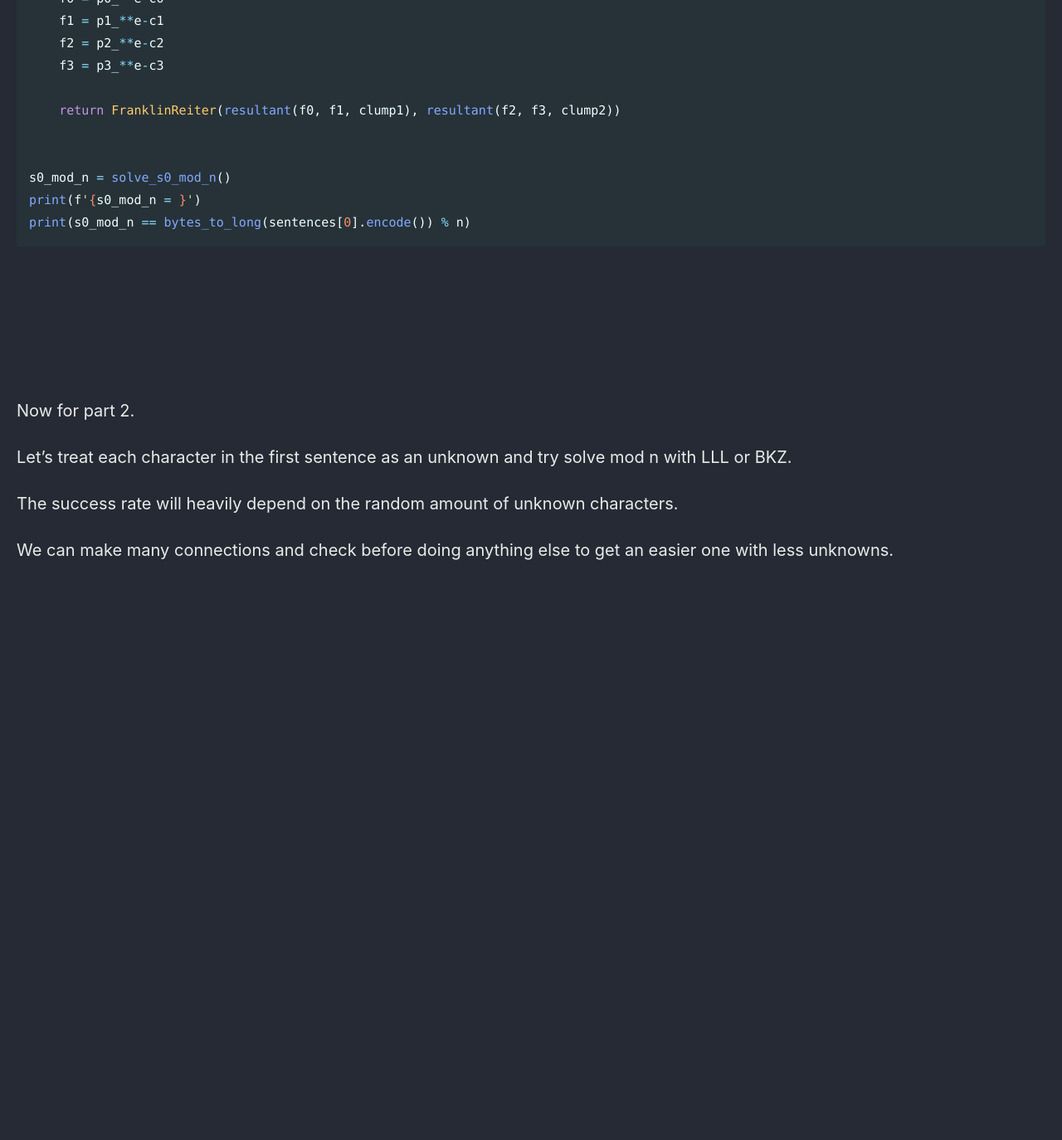
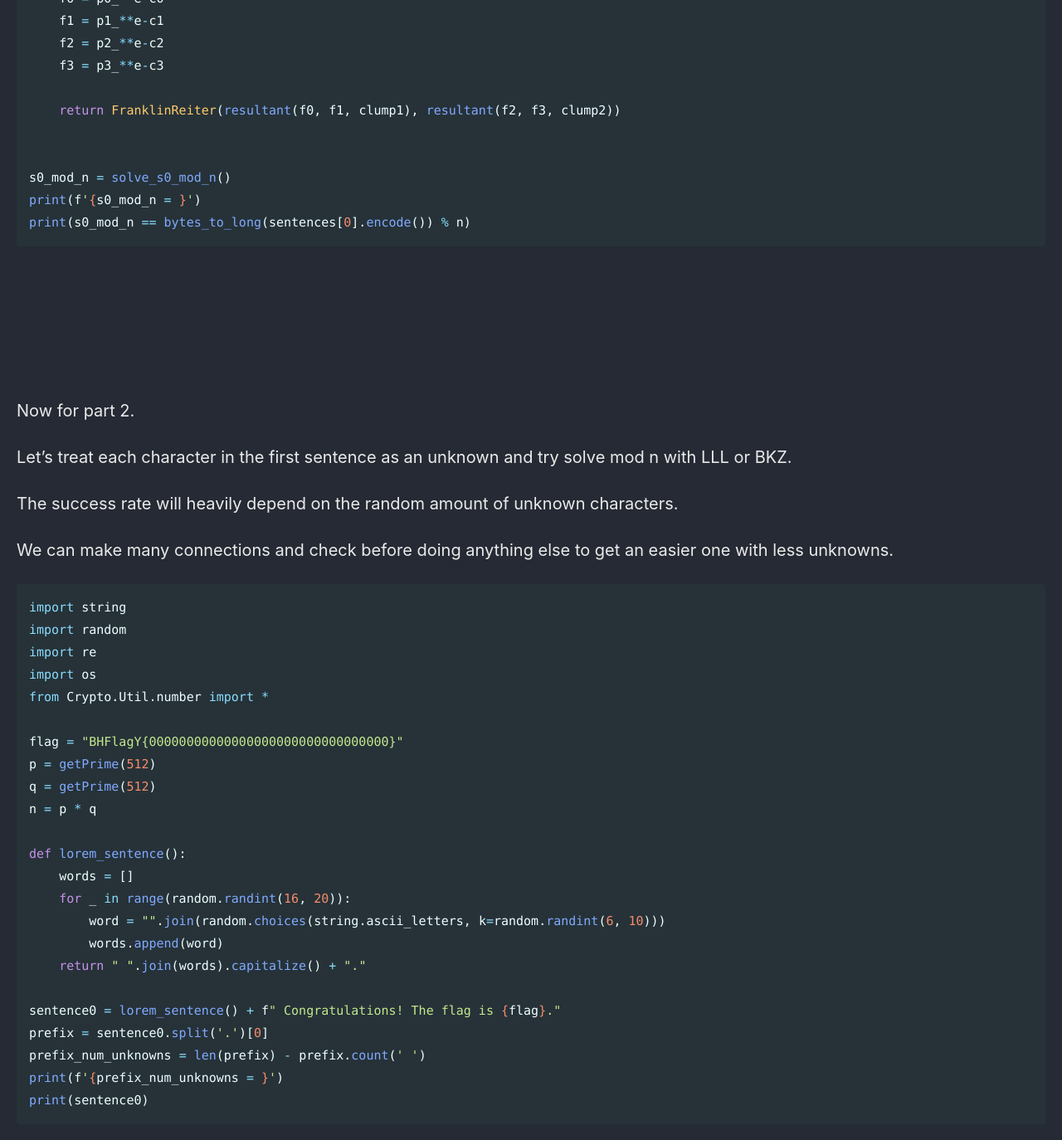
Before and after one commit to Connor-McCartney/Connor-McCartney.github.io, a Jekyll site: the page built from _pages/cryptography/other/doloRSitAmetRevenge.md, in a window 1280 px wide and 1400 px high, scrolled down 4317 px. Shown: the top 1374 px of the window at 83% size. Built offline with Jekyll 4.4.1, drawn with Linux system fonts in a browser that asks for light colours; cached includes are drawn as plain includes; before the commit the page ends 5051 px from its top, so only the background shows below that.

Commit message:
Update doloRSitAmetRevenge.md

````diff
--- a/_pages/cryptography/other/doloRSitAmetRevenge.md
+++ b/_pages/cryptography/other/doloRSitAmetRevenge.md
@@ -197,3 +197,29 @@ Let's treat each character in the first sentence as an unknown and try solve mod
 The success rate will heavily depend on the random amount of unknown characters.
 
 We can make many connections and check before doing anything else to get an easier one with less unknowns.
+
+```python
+import string
+import random
+import re
+import os
+from Crypto.Util.number import *
+
+flag = "BHFlagY{00000000000000000000000000000000}"
+p = getPrime(512)
+q = getPrime(512)
+n = p * q
+
+def lorem_sentence():
+    words = []
+    for _ in range(random.randint(16, 20)):
+        word = "".join(random.choices(string.ascii_letters, k=random.randint(6, 10)))
+        words.append(word)
+    return " ".join(words).capitalize() + "."
+
+sentence0 = lorem_sentence() + f" Congratulations! The flag is {flag}."
+prefix = sentence0.split('.')[0]
+prefix_num_unknowns = len(prefix) - prefix.count(' ')
+print(f'{prefix_num_unknowns = }')
+print(sentence0)
+```
````
